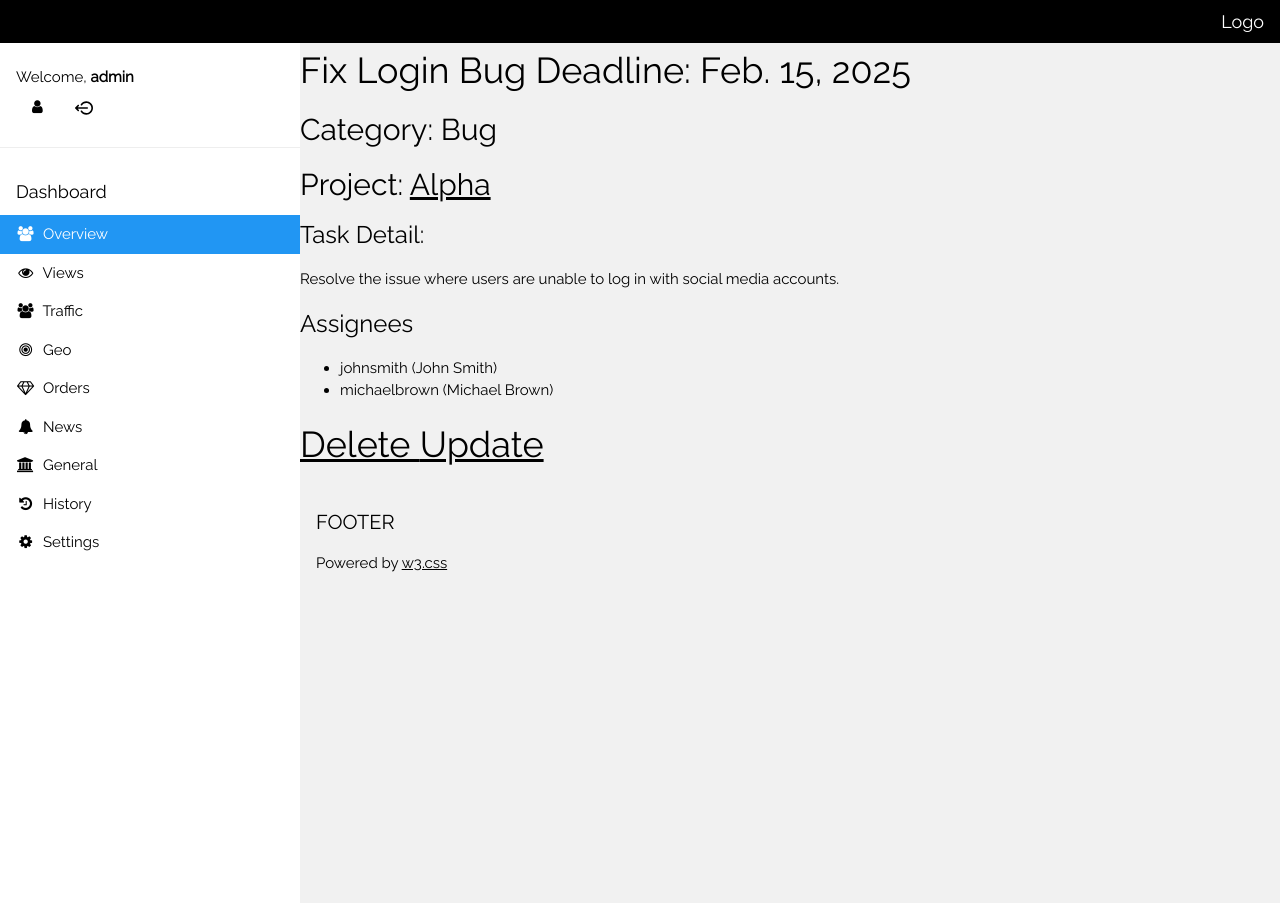
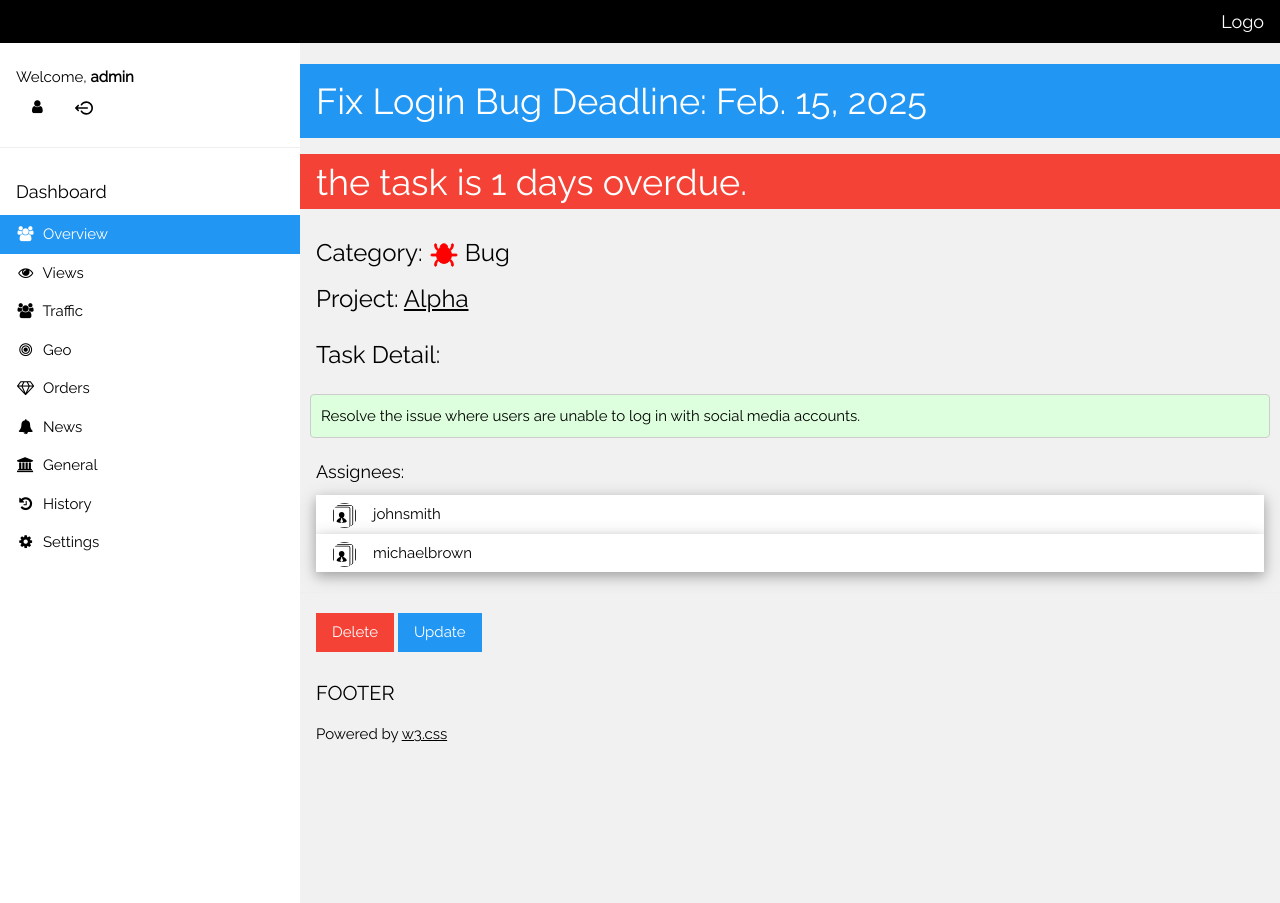
Before and after one commit to Wenhun/it_company_task_manager, a Django app: page /tasks/2/ in a window 1280 px wide. Run offline with Django 5.2, Linux system fonts and the light colour scheme; a user stored in the database is signed in; data comes from the database, SQL or seed files in the repository; both versions use the stored data as it was after the commit.

Commit message:
add 'task-detail' page design, add images

```diff
--- a/task_manager/views.py
+++ b/task_manager/views.py
@@ -1,3 +1,5 @@
+from datetime import datetime
+
 from django.contrib.auth import get_user_model
 from django.contrib.auth.decorators import login_required
 from django.contrib.auth.mixins import LoginRequiredMixin
@@ -20,13 +22,15 @@ def index(request: HttpRequest) -> HttpResponse:
     num_completed_tasks = tasks.filter(is_completed=True).count()
     num_not_completed_tasks = tasks.filter(is_completed=False).count()
     team_workers = get_user_model().objects.filter(team=request.user.team).exclude(id=current_user_id)
+    current_date = datetime.now().date()
 
     context = {
         "tasks": tasks,
         "project": project,
         "num_completed_tasks": num_completed_tasks,
         "num_not_completed_tasks": num_not_completed_tasks,
-        "team_workers": team_workers
+        "team_workers": team_workers,
+        "current_date": current_date
     }
 
     return render(request, "task_manager/index.html", context=context)
@@ -35,6 +39,13 @@ def index(request: HttpRequest) -> HttpResponse:
 class TaskDetailView(LoginRequiredMixin, generic.DetailView):
     model = Task
 
-
+    def get_context_data(self, **kwargs):
+        context = super().get_context_data(**kwargs)
+        current_date = datetime.now()
+        task = context['task']
+        days_difference = (current_date.date() - task.deadline).days
+        context['days_difference'] = days_difference
+        context['is_overdue'] = days_difference > 0
+        return context
 class ProjectDetailView(LoginRequiredMixin, generic.DetailView):
     model = Project
--- a/templates/task_manager/task_detail.html
+++ b/templates/task_manager/task_detail.html
@@ -1,6 +1,14 @@
 {% extends 'base.html' %}
+{% load task_type_image_changer %}
+{% load static %}
 
 {% block content %}
+  <hr>
+  {% if task.is_completed %}
+    <header class="w3-container w3-green">
+  {% else %}
+    <header class="w3-container w3-blue">
+  {% endif %}
     <h1>
       {{ task.name }}
       {% if not task.is_completed %}
@@ -9,23 +17,41 @@
         Completed!
       {% endif %}
     </h1>
-  <h2>Category: {{ task.task_type }}</h2>
-  <h2>Project: <a href="{% url 'task_manager:project-detail' pk=task.project.pk %}">{{ task.project.project_name }}</a></h2>
+  </header>
+    {% if is_overdue %}
+      <h1 class="w3-panel w3-red" >the task is {{ days_difference }} days overdue.</h1>
+    {% endif %}
+  <div class="w3-container">
+    <h3>Category: <img src="{% static task.task_type.name|task_image %}" alt="{{ task.task_type.name }}" style="width:30px;height:30px;"> {{ task.task_type }}</h3>
+    <h3>Project: <a href="{% url 'task_manager:project-detail' pk=task.project.pk %}">{{ task.project.project_name }}</a></h3>
+  </div>
+
+  <div class="w3-container">
     <h3>Task Detail:</h3>
-  <p>{{ task.description }}</p>
-  <h3>Assignees</h3>
-  <ul>
-    {% for worker in task.assignees.all %}
-      <li>{{ worker.username }} ({{ worker.first_name }} {{ worker.last_name }})</li>
+  </div>
+
+  <div class="w3-panel w3-pale-green w3-border w3-round" style="padding: 10px; margin: 10px">{{ task.description }}</div>
+    <div class="w3-container">
+      <h5>Assignees:</h5>
+      {% for worker in task.assignees.all%}
+        <ul class="w3-ul w3-card-4 w3-white">
+            <li class="w3-padding-10">
+            <img src={% static 'images/worker-cart.svg' %} class="w3-left w3-circle w3-margin-right" style="width:25px">
+            <span class="w3-xmedium">{{ worker.username }}</span><br>
+          </li>
+        </ul>
+        {% empty %}
+          <h3>You alone in this team :(</h3>
       {% endfor %}
-  </ul>
-  <h1>
-    <a href="#">
+    </div>
+  <hr>
+
+  <div class="w3-container">
+    <a href="#" class="w3-button w3-red">
       Delete
     </a>
-
-    <a href="#">
+    <a href="#" class="w3-button w3-blue">
       Update
     </a>
-  </h1>
+  </div>
 {% endblock %}
```
Also changed, not shown: templates/task_manager/index.html (+9 -2 lines), db.sqlite3. Lines whose indentation alone changed are shown as unchanged.
